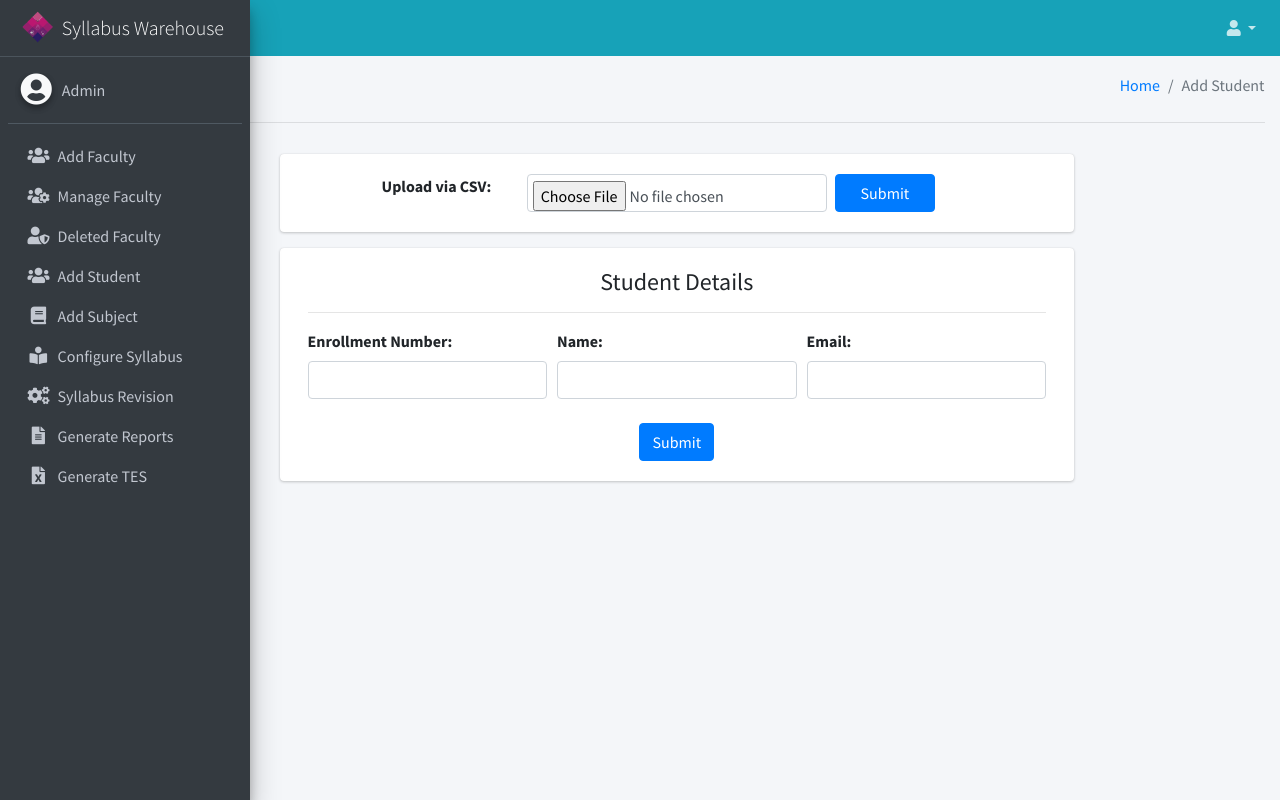
After one commit to abhaylad14/Syllabus-Warehouse, a PHP site: page /admin/addstudent.php in a window 1280 px wide. The commit adds this page. Run offline with PHP 8.4, Linux system fonts and the light colour scheme; the visitor is signed in with stand-in values (Sample User, id 1); some libraries are stand-ins or nearby versions.

Commit message:
add student design

```diff
--- a/admin/adduser.php
+++ b/admin/addfaculty.php
@@ -15,12 +15,12 @@ require '../vendor/autoload.php';
         <div class="container-fluid">
             <div class="row mb-2">
                 <div class="col-sm-6">
-                    <h1 class="m-0">Add User</h1>
+                    <h1 class="m-0">Add Faculty</h1>
                 </div><!-- /.col -->
                 <div class="col-sm-6">
                     <ol class="breadcrumb float-sm-right">
                         <li class="breadcrumb-item"><a href="dashboard.php">Home</a></li>
-                        <li class="breadcrumb-item active">Add User</li>
+                        <li class="breadcrumb-item active">Add Faculty</li>
                     </ol>
                 </div><!-- /.col -->
             </div><!-- /.row -->
--- /dev/null
+++ b/admin/addstudent.php
@@ -0,0 +1,85 @@
+<?php require("header.php"); ?>
+<!-- Content Wrapper. Contains page content -->
+<div class="content-wrapper">
+    <!-- Content Header (Page header) -->
+    <div class="content-header">
+        <div class="container-fluid">
+            <div class="row mb-2">
+                <div class="col-sm-6">
+                    <h1 class="m-0">Add Student</h1>
+                </div><!-- /.col -->
+                <div class="col-sm-6">
+                    <ol class="breadcrumb float-sm-right">
+                        <li class="breadcrumb-item"><a href="dashboard.php">Home</a></li>
+                        <li class="breadcrumb-item active">Add Student</li>
+                    </ol>
+                </div><!-- /.col -->
+            </div><!-- /.row -->
+            <hr/>
+        </div><!-- /.container-fluid -->
+    </div>
+    <!-- /.content-header -->
+    <!-- Main content -->
+    <div class="content">
+        <div class="card col-sm-8 mx-auto">
+            <div class="card-body">
+                <form method="post" enctype="multipart/form-data">
+                    <div class="form-row col-sm-10 mx-auto">
+                        <label for="data" class="col-sm-3">Upload via CSV: </label>
+                        <input class="form-control col-sm-6" type="file" name="data" id="data" required />
+                        <input type="submit" value="Submit"  name="submitcsv" class="btn btn-primary ml-2 col-sm-2" >
+                    </div>
+                </form>
+            </div>
+        </div>
+        <div class="card col-sm-8 mx-auto">
+            <div class="card-body">
+                <h4 class="text-center">Student Details</h4>
+                <hr/>
+                <form method="post">
+                    <div class="form-row">
+                        <div class="col-md-4">
+                            <label for="enro" class="form-label">Enrollment Number:</label>
+                            <input type="text" maxlength="15"  class="form-control" id="enro">
+                        </div>
+                        <div class="col-md-4">
+                            <label for="name" class="form-label">Name:</label>
+                            <input type="text" class="form-control" id="name">
+                        </div>
+                        <div class="col-md-4">
+                            <label for="email" class="form-label">Email:</label>
+                            <input type="email" class="form-control" id="email">
+                        </div>
+                        <div class="col text-center">
+                            <br>
+                            <input type="submit" value="Submit"  name="submit" class="btn btn-primary" >
+                        </div>
+                    </div>
+                </form>
+            </div>
+        </div>
+    </div>
+    <?php
+    if ($_SERVER["REQUEST_METHOD"] == "POST") {
+        if (isset($_POST["submitcsv"])) {
+            if (isset($_FILES["data"])) {
+                $filename = $_FILES["data"]["name"];
+//                echo $_FILES["data"]["type"];
+                if ('application/vnd.ms-excel' == $_FILES["data"]['type'] ) {
+                    $admin = new Student();
+                    $status = $admin->addStudents($_FILES["data"]);
+                    if ($status == 1) {
+                        displaymessage("success", "Students Added", "All students have been registered successfully");
+                    } else {
+                        displaymessage("error", "Error!", "Somthing went wrong!");
+                    }
+                } else {
+                    displaymessage("error", "Invalid file type!", "Only CSV(Excel) file is allowed!");
+                }
+            }
+        } else if (isset($_POST["submit"])) {
+
+        }
+    }
+    ?>
+    <!-- /.content -->
--- a/admin/header.php
+++ b/admin/header.php
@@ -117,10 +117,10 @@ scratch. This page gets rid of all links and provides the needed markup only.
                                 </ul>
                             </li>-->
                             <li class="nav-item">
-                                <a href="adduser.php" class="nav-link">
+                                <a href="addfaculty.php" class="nav-link">
                                     <i class="nav-icon fas fa-users"></i>
                                     <p>
-                                        Add User
+                                        Add Faculty
                                     </p>
                                 </a>
                             </li>
@@ -137,6 +137,14 @@ scratch. This page gets rid of all links and provides the needed markup only.
                                     <i class="nav-icon fas fa-user-shield"></i>
                                     <p>
                                         Deleted Faculty
+                                    </p>
+                                </a>
+                            </li>
+                            <li class="nav-item">
+                                <a href="addstudent.php" class="nav-link">
+                                    <i class="nav-icon fas fa-users"></i>
+                                    <p>
+                                        Add Student
                                     </p>
                                 </a>
                             </li>
--- a/database/adminops.php
+++ b/database/adminops.php
@@ -279,4 +279,38 @@ function ChangePassword($pass, $id){
     return $status;
 }
 
+class Student {
+
+    public function addStudents($file) {
+        $objcon = new connection();
+        $con = $objcon->connect();
+        if ($file['name']) {
+            $filename = explode(".", $file['name']);
+            if ($filename[1] == 'csv') {
+                $handle = fopen($file['tmp_name'], "r");
+                while ($data = fgetcsv($handle)) {
+                    $enro = $data[0];
+                    $email = $data[1];
+                    $name = $data[2];
+                    $pass = rand(11111111, 99999999);
+                    $query = "INSERT into tbl_students(Enro, Username, Password, FullName) values(:enro, :email, :pass, :name)";
+                    $stmt = $con->prepare($query);
+                    try {
+                        $status = $stmt->execute(["enro" => $enro, "email" => $email, "pass" => $pass, "name" => $name]);
+                    } catch (Exception $ex) {
+                        echo $ex;
+                        return 0;
+                    }
+                }
+                fclose($handle);
+            }
+            $objcon->disconnect();
+            return $status;
+        }
+    }
+
+}
+
+
+
 ?>
--- a/nbproject/private/private.xml
+++ b/nbproject/private/private.xml
@@ -3,8 +3,9 @@
     <editor-bookmarks xmlns="http://www.netbeans.org/ns/editor-bookmarks/2" lastBookmarkId="0"/>
     <open-files xmlns="http://www.netbeans.org/ns/projectui-open-files/2">
         <group>
-            <file>file:/C:/xampp/htdocs/Project/admin/managefaculty.php</file>
-            <file>file:/C:/xampp/htdocs/Project/admin/addsubject.php</file>
+            <file>file:/C:/xampp/htdocs/Syllabus-Warehouse/index.php</file>
+            <file>file:/C:/xampp/htdocs/Syllabus-Warehouse/admin/header.php</file>
+            <file>file:/C:/xampp/htdocs/Syllabus-Warehouse/admin/addfaculty.php</file>
         </group>
     </open-files>
 </project-private>
--- a/nbproject/project.xml
+++ b/nbproject/project.xml
@@ -3,7 +3,7 @@
     <type>org.netbeans.modules.php.project</type>
     <configuration>
         <data xmlns="http://www.netbeans.org/ns/php-project/1">
-            <name>Project</name>
+            <name>Syllabus-Warehouse</name>
         </data>
         <spellchecker-wordlist xmlns="http://www.netbeans.org/ns/spellchecker-wordlist/1">
             <word>SystemName</word>
```
Also changed, not shown: 2 other files.
